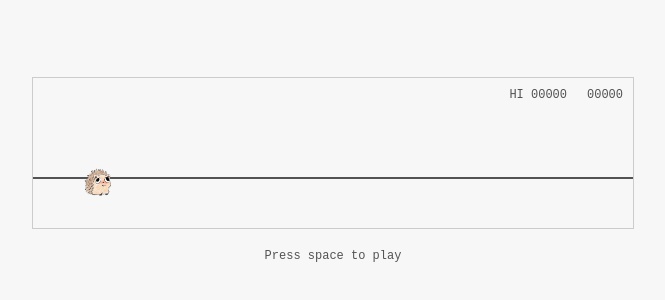
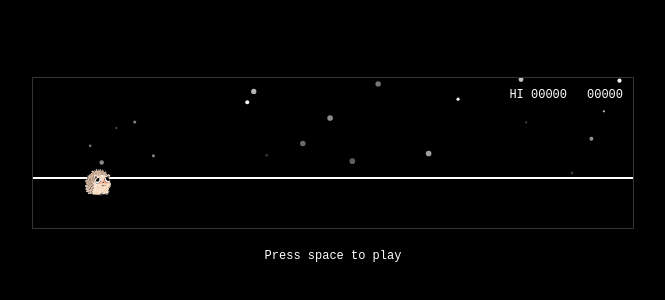
Before and after one commit to Randomusernamebyme/hedgehog, a website: page index.html in a window 1280 px wide. Shown: the part 230-530 px from the top of the page, without its empty margins (307-972 px from the left). Drawn offline with Linux system fonts and the light colour scheme.

Commit message:
Add night theme with stars and black background

```diff
--- a/game.js
+++ b/game.js
@@ -352,17 +352,44 @@ class Game {
 
     // 繪製背景
     drawBackground() {
-        // 簡潔的白色背景，像 Chrome 恐龍
-        this.ctx.fillStyle = '#f7f7f7';
+        // 黑夜背景
+        this.ctx.fillStyle = '#000000';
         this.ctx.fillRect(0, 0, this.canvas.width, this.canvas.height);
+
+        // 繪製星星
+        this.drawStars();
+    }
+
+    // 繪製星星
+    drawStars() {
+        if (!this.stars) {
+            this.stars = [];
+            // 生成隨機星星
+            for (let i = 0; i < 20; i++) {
+                this.stars.push({
+                    x: Math.random() * this.canvas.width,
+                    y: Math.random() * (this.canvas.height - 50),
+                    size: Math.random() * 2 + 1,
+                    brightness: Math.random() * 0.8 + 0.2
+                });
+            }
+        }
+
+        // 繪製星星
+        this.stars.forEach(star => {
+            this.ctx.fillStyle = `rgba(255, 255, 255, ${star.brightness})`;
+            this.ctx.beginPath();
+            this.ctx.arc(star.x, star.y, star.size, 0, Math.PI * 2);
+            this.ctx.fill();
+        });
     }
 
     // 繪製地面
     drawGround() {
         const groundY = this.canvas.height - 50;
 
-        // 簡潔的地面線條，像 Chrome 恐龍
-        this.ctx.strokeStyle = '#535353';
+        // 黑夜主題的地面線條
+        this.ctx.strokeStyle = '#ffffff';
         this.ctx.lineWidth = 2;
         this.ctx.beginPath();
         this.ctx.moveTo(0, groundY);
@@ -370,9 +397,9 @@ class Game {
         this.ctx.stroke();
     }
 
-    // 繪製雲朵（簡化版）
+    // 繪製雲朵（黑夜主題下移除）
     drawClouds() {
-        // 移除雲朵，保持簡潔
+        // 黑夜主題下不繪製雲朵，保持星空效果
     }
 }
 
--- a/style.css
+++ b/style.css
@@ -7,7 +7,7 @@
 
 body {
     font-family: 'Courier New', monospace;
-    background: #f7f7f7;
+    background: #000000;
     margin: 0;
     padding: 0;
     overflow: hidden;
@@ -25,14 +25,14 @@ body {
 
 .game-container {
     position: relative;
-    border: 1px solid #ccc;
-    background: #f7f7f7;
+    border: 1px solid #333;
+    background: #000000;
     overflow: hidden;
 }
 
 #gameCanvas {
     display: block;
-    background: #f7f7f7;
+    background: #000000;
     image-rendering: pixelated;
     image-rendering: -moz-crisp-edges;
     image-rendering: crisp-edges;
@@ -47,7 +47,7 @@ body {
     z-index: 10;
     font-family: 'Courier New', monospace;
     font-size: 12px;
-    color: #535353;
+    color: #ffffff;
     display: flex;
     gap: 20px;
 }
@@ -71,7 +71,7 @@ body {
 .game-over-text {
     font-family: 'Courier New', monospace;
     font-size: 12px;
-    color: #535353;
+    color: #ffffff;
     font-weight: bold;
 }
 
@@ -98,7 +98,7 @@ body {
     margin-top: 20px;
     font-family: 'Courier New', monospace;
     font-size: 12px;
-    color: #535353;
+    color: #ffffff;
     text-align: center;
 }
 
```
